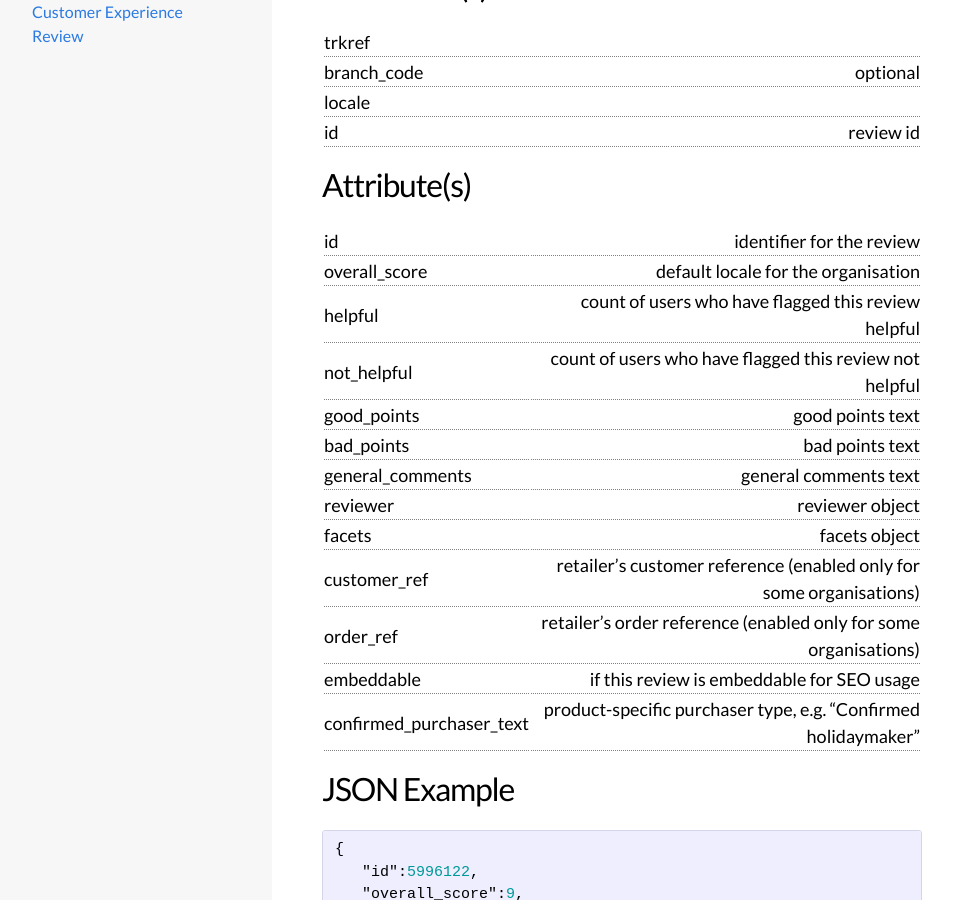
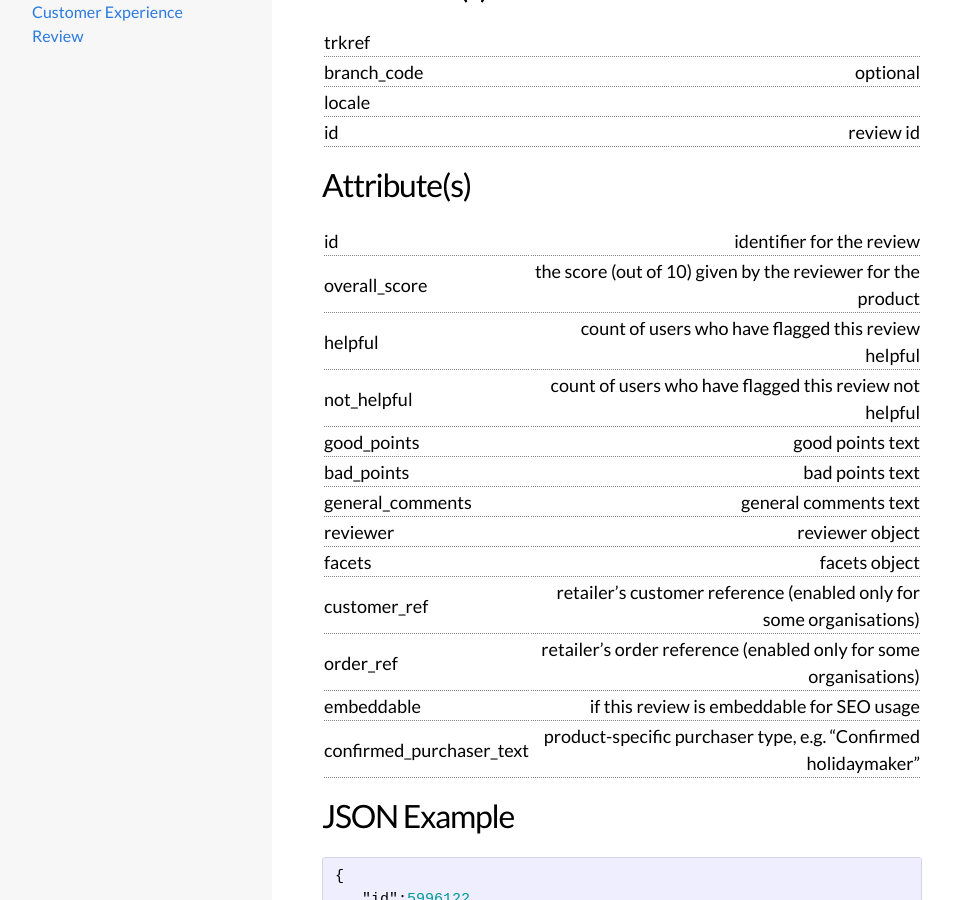
Before and after one commit to reevoo/reevoo.github.io, a Jekyll site: the page built from docs/reevooapi/review.markdown, in a window 1280 px wide and 900 px high, scrolled down 608 px. Shown: the whole window, without its empty margins (143-1096 px from the left). Built offline with Jekyll 4.4.1, drawn with Linux system fonts in a browser that asks for light colours.

Commit message:
Fixed whoopsie on overall_score

```diff
--- a/docs/reevooapi/review.markdown
+++ b/docs/reevooapi/review.markdown
@@ -32,7 +32,7 @@ Details for a single review.
 
 {: .documentation}
 |id                       |identifier for the review                              |
-|overall_score            |default locale for the organisation                    |
+|overall_score            |the score (out of 10) given by the reviewer for the product|
 |helpful                  |count of users who have flagged this review helpful    |
 |not_helpful              |count of users who have flagged this review not helpful|
 |good_points              |good points text                                       |
```
